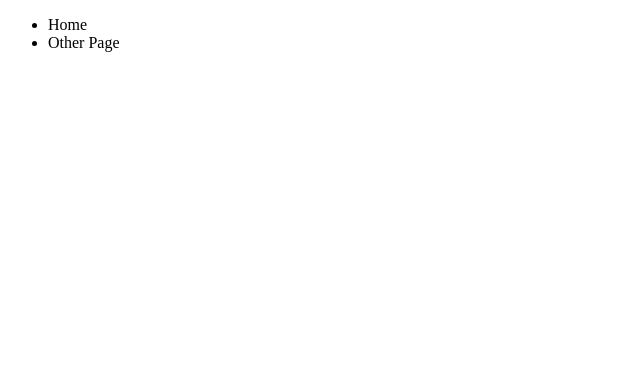
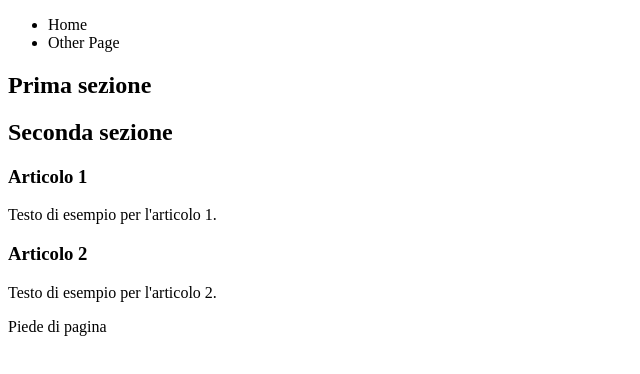
Before and after one commit to pllossi/Tpsit, a plain HTML site: page Web/Es1-StrutturaHtml.html in a window 1280 px wide. Shown: the whole page, without its empty margins (0-640 px from the left). Drawn offline with Linux system fonts and the light colour scheme.

Commit message:
es 1 senza css

```diff
--- a/Web/Es1-StrutturaHtml.html
+++ b/Web/Es1-StrutturaHtml.html
@@ -1,21 +1,44 @@
 <!DOCTYPE html>
 <html lang="it">
+
 <head>
     <meta charset="UTF-8">
     <meta name="viewport" content="width=device-width, initial-scale=1.0">
     <title>Test Page</title>
 </head>
+
 <body>
     <header>
-        <div class="Intestazione">
-            <ul>
-                <li>Home</li>
-                <li>Other Page</li>
-            </ul>
-        </div>
+
+        <ul>
+            <li>Home</li>
+            <li>Other Page</li>
+        </ul>
+
     </header>
     <main>
+        <section class="prima-sezione">
+            <h1>Prima sezione</h1>
+            <section class="seconda-sezione">
+                <h2>Seconda sezione</h2>
 
+                <article class="articolo">
+                    <h3>Articolo 1</h3>
+                    <p>Testo di esempio per l'articolo 1.</p>
+                </article>
+
+                <article class="articolo">
+                    <h3>Articolo 2</h3>
+                    <p>Testo di esempio per l'articolo 2.</p>
+                </article>
+
+            </section>
+        </section>
+
+        <footer class="piede-di-pagina">
+            <p>Piede di pagina</p>
+        </footer>
     </main>
 </body>
+
 </html>
```
